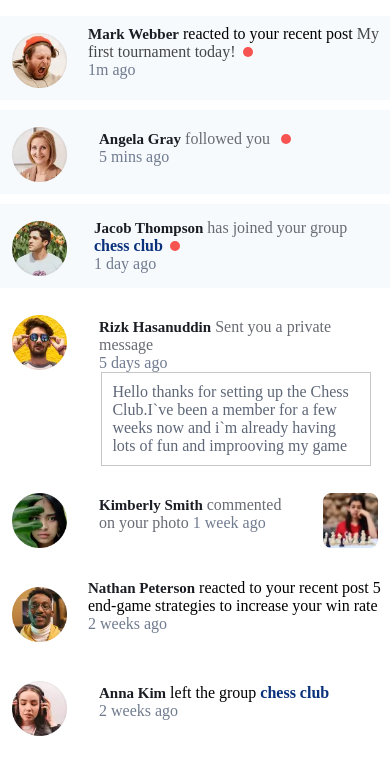
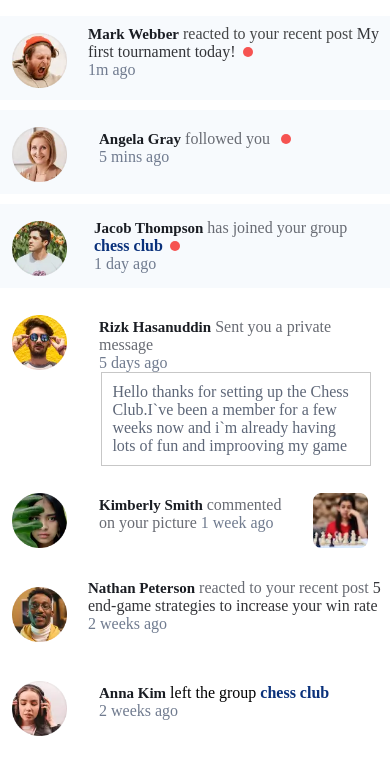
Before and after one commit to agichimu/Notifications-page, a website built with Vite: page index.html in a window 390 px wide. Shown: the part 41-816 px from the top of the page. Built offline with nearby package versions, Linux system fonts and the light colour scheme.

Commit message:
new changes

```diff
--- a/index.html
+++ b/index.html
@@ -20,7 +20,7 @@
  <section class="main-content">
        <div class="Mark">
         <img src="images\avatar-mark-webber.webp" alt="">
-        <p><span class="name">Mark Webber</span> reacted to your recent post <span class="event"> My first tournament today!</span><span class="orange-dot"></span><br><span class="num">1m ago</span></p>
+        <p><span class="name">Mark Webber</span> <span class="event">reacted to your recent post</span> <span class="first"> My first tournament today!</span><span class="orange-dot"></span><br><span class="num">1m ago</span></p>
        </div>
 
        <div class="Angela">
@@ -44,14 +44,14 @@
        </div>
        <div class="Kimberly">
         <img src="/images/avatar-kimberly-smith.webp" alt="">
-        <p><span class="name">Kimberly Smith</span> <span class="event"> commented on your photo </span><span class="num">1 week ago</span></p>
+        <p><span class="name">Kimberly Smith</span><span class="event"> commented <br>on your picture </span><span class="num">1 week ago</span></p>
         <span class="Chess"><img src="/images/image-chess.webp" alt=""></span><br>
 
        </div>
 
        <div class="Nathan">
         <img src="/images/avatar-nathan-peterson.webp" alt="">
-        <p><span class="name">Nathan Peterson</span> reacted to your recent post <span>5 end-game strategies to increase your win rate</span><br><span class="num">2 weeks ago</span></p>
+        <p><span class="name">Nathan Peterson</span> <span class="event"> reacted to your recent post</span> <span class="first">5 end-game strategies to increase your win rate</span><br><span class="num">2 weeks ago</span></p>
        </div>
 
        <div class="Anna">
--- a/style.css
+++ b/style.css
@@ -260,7 +260,9 @@
   overflow-wrap : break-word;
   }
   .Kimberly p .chess img {
- margin-left: 50px;
+  margin-bottom: 22px;
+  padding-left: 12px;
+  margin-left: 100px;
   }
   .Kimberly .name {
   font-family : 'Plus Jakarta Sans';
@@ -332,5 +334,7 @@
     border-radius: 50%;
     margin-left: 7px;
   }
-
+  .first {
+    color: hsla(228, 7%, 14%, 0.913);
+  }
 }
```
